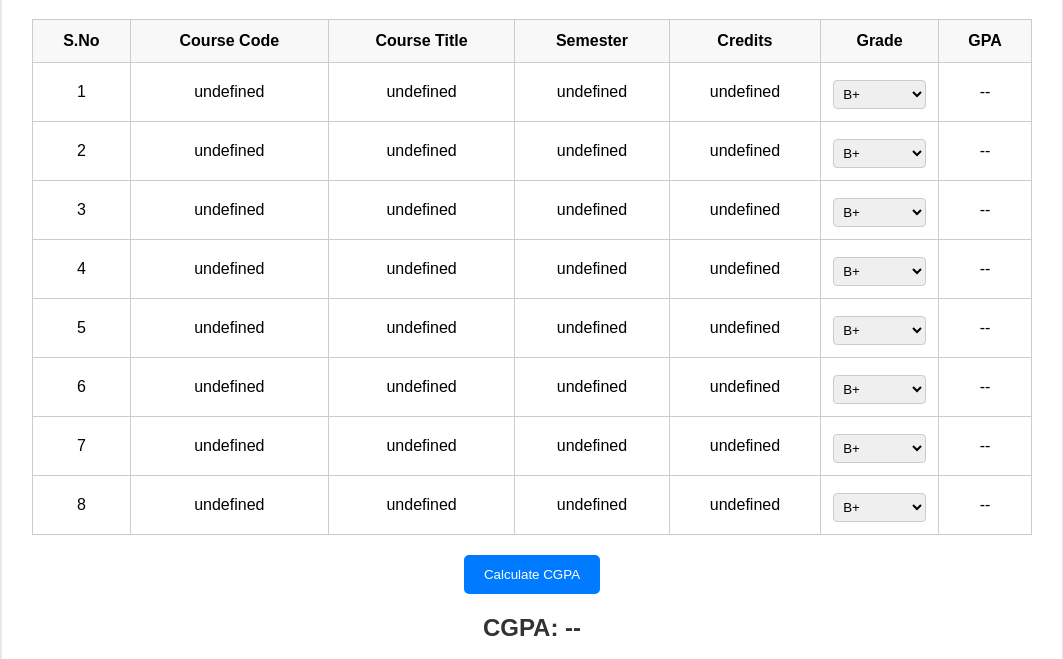
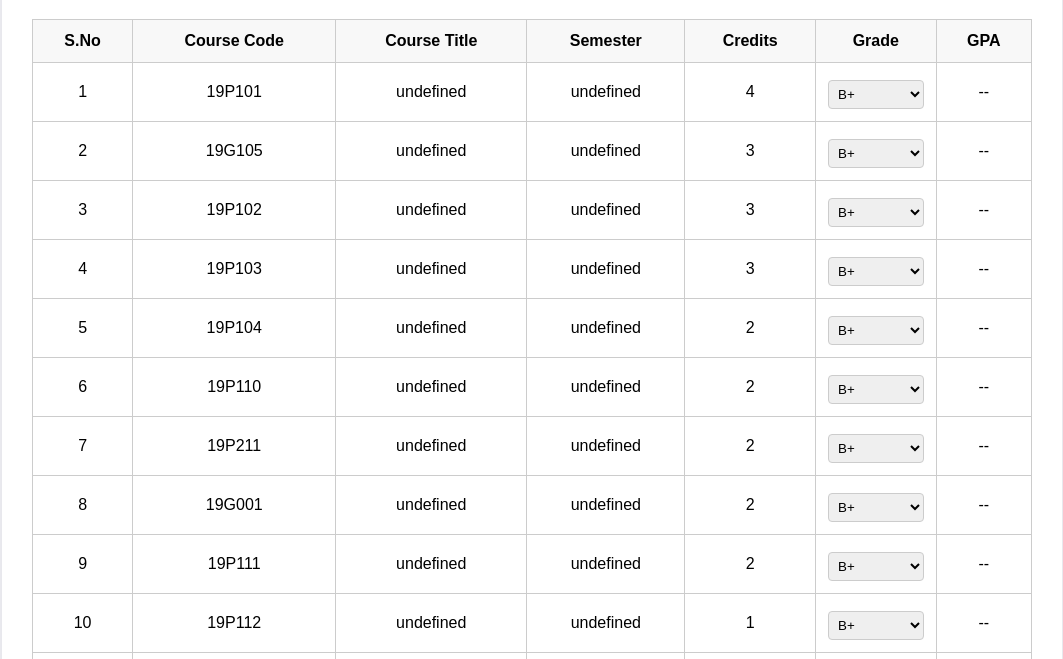
Before and after one commit to Manish-rio/My_Classmate_website, a plain HTML site: page index.html in a window 1280 px wide. Shown: the part 141-800 px from the top of the page, without its empty margins (108-1171 px from the left). Drawn offline with Linux system fonts and the light colour scheme.

Commit message:
Update index.html

```diff
--- a/index.html
+++ b/index.html
@@ -91,9 +91,7 @@
 
     <script>
         const courses = [
-  {
-    semester: 1,
-    courses: [
+
       { code: "19P101", name: "CALCULUS AND ITS APPLICATIONS", credits: 4 },
       { code: "19G105", name: "ENGLISH LANGUAGE PROFICIENCY", credits: 3 },
       { code: "19P102", name: "PHYSICS", credits: 3 },
@@ -101,11 +99,7 @@
       { code: "19P104", name: "PROFESSIONAL ETHICS", credits: 2 },
       { code: "19P110", name: "ENGINEERING GRAPHICS", credits: 2 },
       { code: "19P211", name: "C PROGRAMMING LABORATORY", credits: 2 },
-    ],
-  },
-  {
-    semester: 2,
-    courses: [
+
       { code: "19G001", name: "COMMUNICATION SKILLS FOR ENGINEERS", credits: 2 },
       { code: "19P111", name: "BASIC SCIENCES LABORATORY", credits: 2 },
       { code: "19P112", name: "ENGINEERING PRACTICES", credits: 1 },
@@ -113,11 +107,7 @@
       { code: "19P202", name: "MATERIALS SCIENCE", credits: 3 },
       { code: "19P203", name: "CHEMISTRY OF ENGINEERING MATERIALS", credits: 2 },
       { code: "19P204", name: "ENGINEERING MECHANICS", credits: 4 },
-    ],
-  },
-  {
-    semester: 3,
-    courses: [
+
       { code: "19K312", name: "ENVIRONMENTAL SCIENCE", credits: 0 },
       { code: "19O306", name: "ECONOMICS FOR ENGINEERS", credits: 3 },
       { code: "19P205", name: "BASICS OF ELECTRICAL AND ELECTRONICS ENGINEERING", credits: 3 },
@@ -128,11 +118,7 @@
       { code: "19P313", name: "BUILDING COMMUNICATION SKILLS", credits: 2 },
       { code: "19P406", name: "MACHINING TECHNOLOGY", credits: 3 },
       { code: "19P411", name: "MACHINING TECHNOLOGY LABORATORY", credits: 1 },
-    ],
-  },
-  {
-    semester: 4,
-    courses: [
+
       { code: "19P303", name: "STRENGTH OF MATERIALS", credits: 4 },
       { code: "19P305", name: "WELDING TECHNOLOGY", credits: 3 },
       { code: "19P310", name: "MACHINE DRAWING", credits: 2 },
@@ -140,11 +126,7 @@
       { code: "19P402", name: "THERMAL SYSTEMS AND HEAT TRANSFER", credits: 4 },
       { code: "19P410", name: "THERMAL ENGINEERING AND FLUID MACHINERY LABORATORY", credits: 1 },
       { code: "19Q413", name: "SOFT SKILLS DEVELOPMENT", credits: 1 },
-    ],
-  },
-  {
-    semester: 5,
-    courses: [
+
       { code: "19P013", name: "PLC PROGRAMMING AND APPLICATIONS", credits: 3 },
       { code: "19P401", name: "PROBABILITY AND STATISTICS", credits: 3 },
       { code: "19P404", name: "FOUNDRY TECHNOLOGY", credits: 3 },
@@ -154,11 +136,7 @@
       { code: "19P511", name: "METROLOGY AND COMPUTER AIDED INSPECTION LABORATORY", credits: 2 },
       { code: "19Q513", name: "BUSINESS AND MANAGERIAL COMMUNICATIONS", credits: 1 },
       { code: "190412", name: "INDIAN CONSTITUTION", credits: 0 },
-    ],
-  },
-  {
-    semester: 6,
-    courses: [
+
       { code: "19P009", name: "LEAN MANUFACTURING", credits: 3 },
       { code: "19P023", name: "STATISTICAL QUALITY CONTROL", credits: 3 },
       { code: "19P403", name: "METAL FORMING PROCESSES", credits: 3 },
@@ -168,19 +146,11 @@
       { code: "19P510", name: "MANUFACTURING TECHNOLOGY LABORATORY", credits: 2 },
       { code: "19P610", name: "FLUID POWER LABORATORY", credits: 1 },
       { code: "19Q613", name: "QUANTITATIVE AND REASONING SKILLS", credits: 1 },
-    ],
-  },
-  {
-    semester: 7,
-    courses: [
+
       { code: "19P701", name: "ENVIRONMENT CONSCIOUS MANUFACTURING", credits: 2 },
       { code: "19P702", name: "PRODUCTION AND OPERATIONAL MANAGEMENT", credits: 3 },
       { code: "19P008", name: "MANUFACTURING OF AUTOMOTIVE COMPONENTS", credits: 3 },
-    ],
-  },
-  {
-    semester: 8,
-    courses: [
+
       { code: "19P601", name: "QUANTITATIVE METHODS IN MANAGEMENT", credits: 3 },
       { code: "19P602", name: "JIGS AND FIXTURES", credits: 3 },
       { code: "19P603", name: "DESIGN FOR MANYFACCTURE AND ASSEMBLY", credits: 3 },
@@ -189,8 +159,7 @@
       { code: "19P611", name: "CAD, CAM AND CAE LABORATORY", credits: 2 },
       { code: "19P711", name: "INNOVATION PRACTICES", credits: 2 },
       { code: "19O004", name: "SUSTAINABLE DEVELOPMENT GOALS FOR MANUFACTURING INDUSTRIES", credits: 3 },
-    ],
-  },
+
 ];
 
         const gradePoints = {
```
